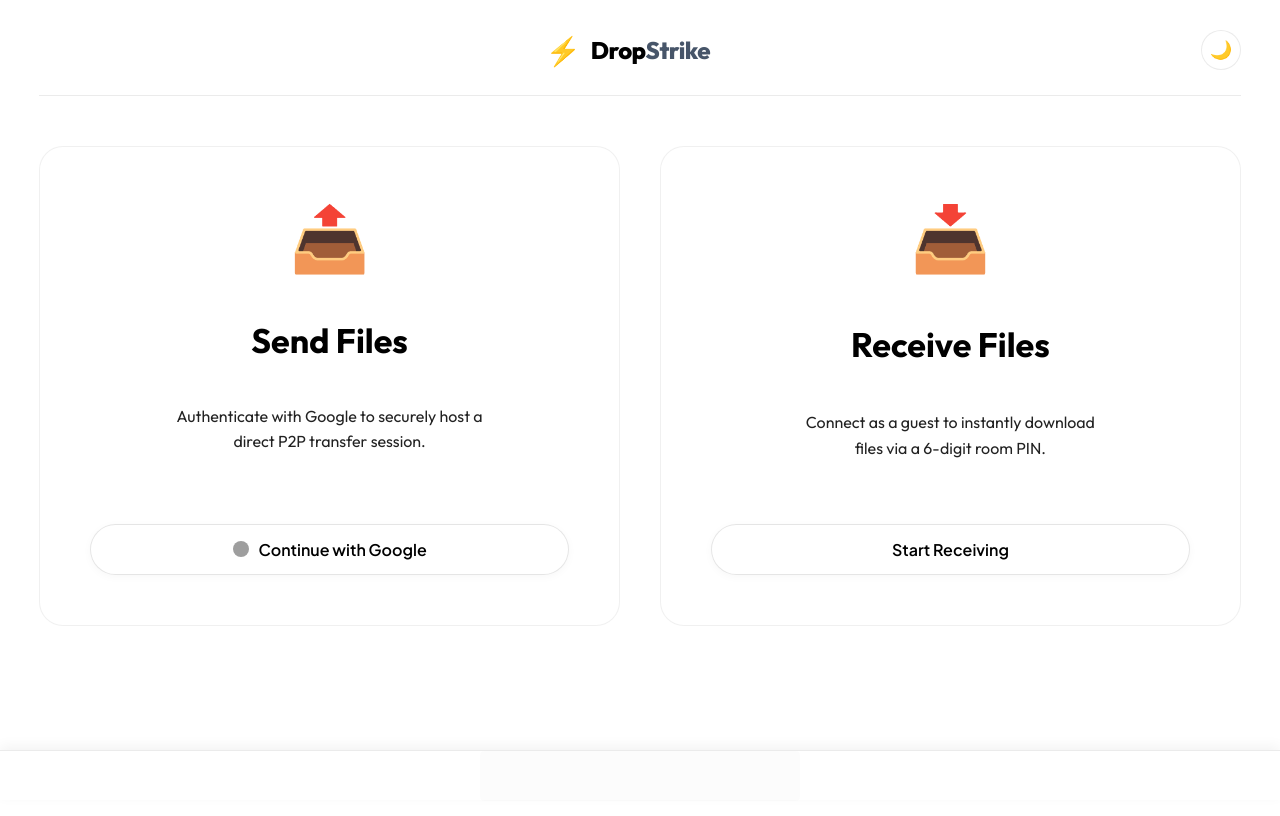
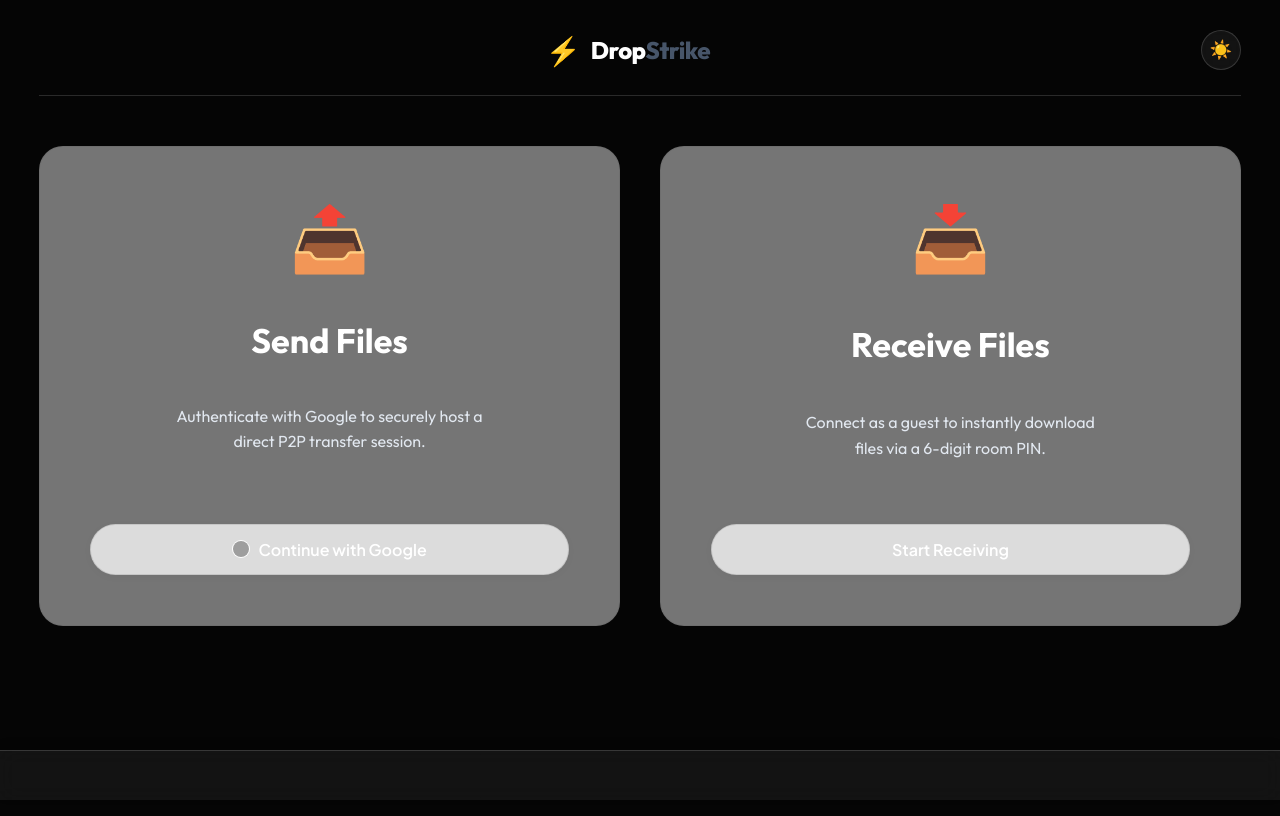
Before and after one commit to Tkay757/DropStrike, a website: page public/index.html in a window 1280 px wide. Both pictures are taken after a click on the button "Toggle Dark Mode". Drawn offline with nearby package versions, Linux system fonts and the light colour scheme; no server answers; grey boxes are pictures that could not be loaded.

Commit message:
Add files via upload

```diff
--- a/public/app.js
+++ b/public/app.js
@@ -1733,3 +1733,43 @@
     localStorage.removeItem('currentUser');
   }
 }
+
+// -------------------------------------------------------------
+// Theme Toggle Logic
+// -------------------------------------------------------------
+const themeToggleBtn = document.getElementById('theme-toggle');
+const themeToggleIcon = document.getElementById('theme-toggle-icon');
+
+function applyTheme(theme) {
+  if (theme === 'dark') {
+    document.body.classList.add('dark-theme');
+    themeToggleIcon.innerText = '☀️'; // Sun icon for switching back to light mode
+  } else {
+    document.body.classList.remove('dark-theme');
+    themeToggleIcon.innerText = '🌙'; // Moon icon for switching to dark mode
+  }
+}
+
+function toggleTheme() {
+  const isDark = document.body.classList.contains('dark-theme');
+  const newTheme = isDark ? 'light' : 'dark';
+  applyTheme(newTheme);
+  localStorage.setItem('theme', newTheme);
+}
+
+if (themeToggleBtn) {
+  themeToggleBtn.addEventListener('click', toggleTheme);
+}
+
+// Automatically apply theme on page load
+const savedTheme = localStorage.getItem('theme');
+if (savedTheme) {
+  applyTheme(savedTheme);
+} else {
+  // Check system preference if no saved theme
+  if (window.matchMedia && window.matchMedia('(prefers-color-scheme: dark)').matches) {
+    applyTheme('dark');
+  } else {
+    applyTheme('light');
+  }
+}
--- a/public/index.html
+++ b/public/index.html
@@ -436,6 +436,6 @@
   </div>
 
   <!-- Main JavaScript application logic -->
-  <script src="app.js?v=45"></script>
+  <script src="app.js?v=46"></script>
 </body>
 </html>
```
